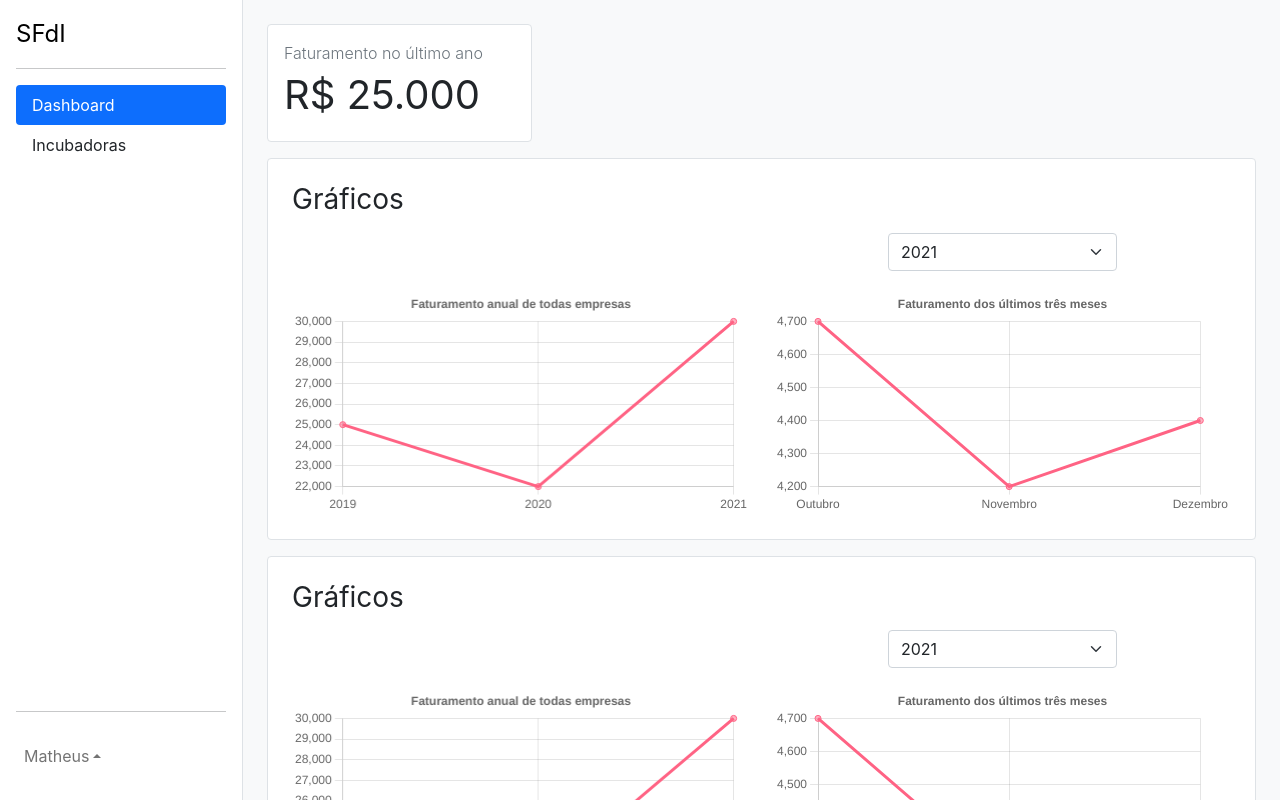
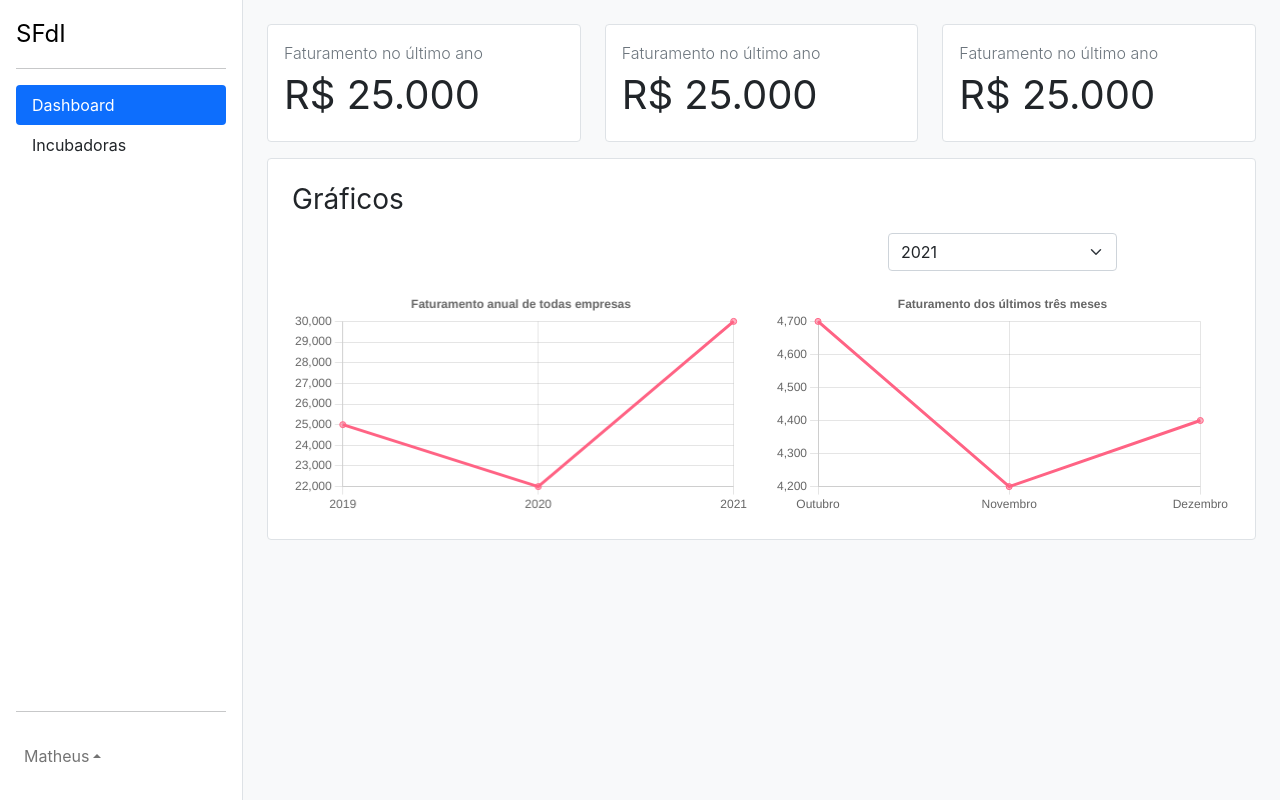
Before and after one commit to matheusinit/sistema-de-incubadoras, a React (Create React App) app in the folder front-end/: page / in a window 1280 px wide. Built offline with nearby package versions, Linux system fonts and the light colour scheme; the HTML template or start-up script is replaced by a standard one.

Commit message:
use row and columns to adjust interface

```diff
--- a/front-end/src/pages/Dashboard/dashboard.css
+++ b/front-end/src/pages/Dashboard/dashboard.css
@@ -1,3 +1,7 @@
 .dashboard aside {
   width: 300px;
 }
+
+/* .dashboard .charts {
+  margin
+} */
--- a/front-end/src/pages/Dashboard/index.tsx
+++ b/front-end/src/pages/Dashboard/index.tsx
@@ -65,11 +65,21 @@ const Dashboard: React.FC = () => {
           </div>
         </aside>
 
-        <Container className="p-0 me-0 flex-grow-1 overflow-auto" fluid>
-          <main className="px-4 bg-light pt-4 h-100">
-            <div className="d-flex justify-content-between mb-3">
-              <Card />
-            </div>
+        <Container className="p-0 bg-light flex-grow-1 overflow-auto" fluid>
+          <main className="px-4 pt-4 h-100">
+            <Row className="mb-3">
+              <Col md="4" className="mb-sm-2 mb-md-0">
+                <Card />
+              </Col>
+
+              <Col md="4" className="mb-sm-2 mb-md-0">
+                <Card />
+              </Col>
+
+              <Col md="4" className="mb-sm-2 mb-md-0">
+                <Card />
+              </Col>
+            </Row>
 
             <section className="bg-white px-4 py-4 rounded border mb-3">
               <h3 className="mb-3 fw-normal">Gráficos</h3>
@@ -88,25 +98,6 @@ const Dashboard: React.FC = () => {
                 </Col>
               </Row>
             </section>
-
-            <section className="bg-white px-4 py-4 rounded border mb-3">
-              <h3 className="mb-3 fw-normal">Gráficos</h3>
-              <Row>
-                <Col className="d-flex align-items-end">
-                  <LineChartYearly />
-                </Col>
-                <Col className="d-flex flex-column align-items-center">
-                  <Form.Select className="mb-3 w-50">
-                    <option value="2021">2021</option>
-                    <option value="2020">2020</option>
-                    <option value="2019">2019</option>
-                  </Form.Select>
-
-                  <LineChartMonthly />
-                </Col>
-              </Row>
-            </section>
-
           </main>
         </Container>
       </Container>
```
